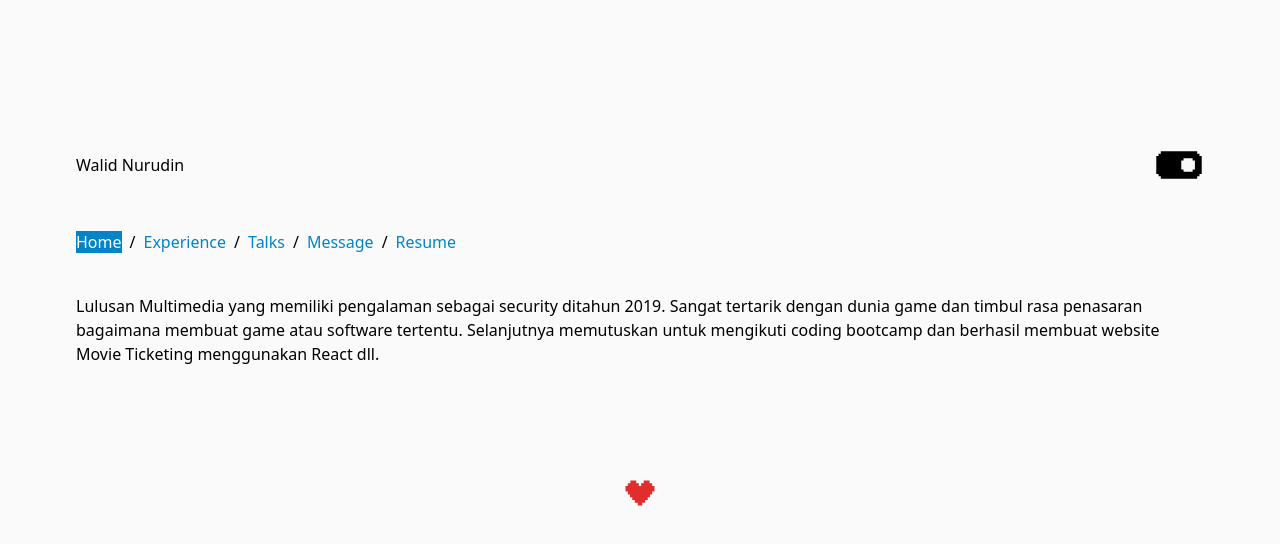
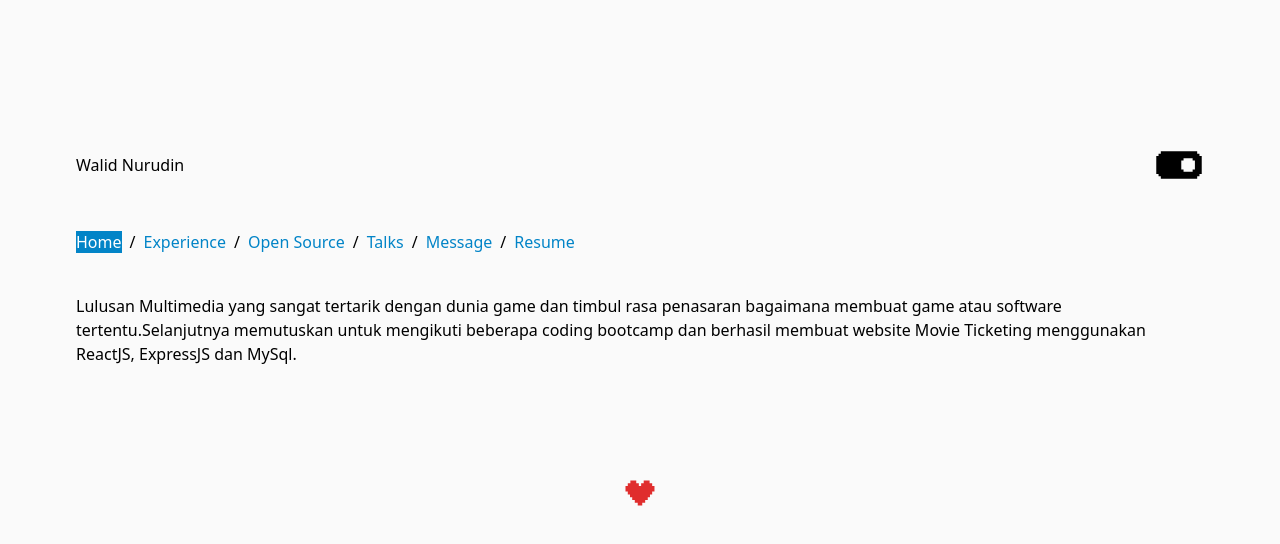
Before and after one commit to Walidnurudin/portofolio, a Next.js app: page / in a window 1280 px wide. Shown: the top 544 px of the page. Built offline with nearby package versions, Linux system fonts and the light colour scheme.

Commit message:
:zap: add open source

```diff
--- a/src/components/Navigation.js
+++ b/src/components/Navigation.js
@@ -10,6 +10,10 @@ const nav = [
   {
     label: 'Experience',
     route: '/experience'
+  },
+  {
+    label: 'Open Source',
+    route: '/open-source'
   },
   {
     label: 'Talks',
@@ -36,7 +40,7 @@ const Navigation = () => {
             <li key={i}>
               <a
                 target="_blank"
-                href="https://drive.google.com/file/d/17BCASX3jI5RYsQ9uEzQLC-u4SF2cC1-Q/view?usp=sharing"
+                href="https://drive.google.com/file/d/1qA47R74Augf3yg7yFeSmvstVQL-SZBdT/view?usp=sharing"
                 rel="noopener noreferrer"
                 className="text-sky-600 dark:text-white"
               >
--- a/src/pages/experience/index.js
+++ b/src/pages/experience/index.js
@@ -38,13 +38,14 @@ const Experience = () => {
     <div>
       <div className="dark:text-green-300">
         {exp.map((d, i) => (
-          <div key={i} className="mb-8">
+          <div key={i} className="mb-6">
             <h3 className="text-xl">{d.role}</h3>
             <p className="text-sm text-gray-600 dark:text-white">
               {d.company} ({d.date})
             </p>
 
             <p className="mt-2 p-2">{d.desc}</p>
+            {exp.length - 1 !== i && <div className="border-b-4 pb-3"></div>}
           </div>
         ))}
       </div>
--- a/src/pages/index.js
+++ b/src/pages/index.js
@@ -2,11 +2,10 @@ export default function Home() {
   return (
     <div>
       <p className="dark:text-green-300">
-        Lulusan Multimedia yang memiliki pengalaman sebagai security ditahun
-        2019. Sangat tertarik dengan dunia game dan timbul rasa penasaran
-        bagaimana membuat game atau software tertentu. Selanjutnya memutuskan
-        untuk mengikuti coding bootcamp dan berhasil membuat website Movie
-        Ticketing menggunakan React dll.
+        Lulusan Multimedia yang sangat tertarik dengan dunia game dan timbul
+        rasa penasaran bagaimana membuat game atau software tertentu.Selanjutnya
+        memutuskan untuk mengikuti beberapa coding bootcamp dan berhasil membuat
+        website Movie Ticketing menggunakan ReactJS, ExpressJS dan MySql.
       </p>
     </div>
   );
```
Also changed, not shown: src/pages/open-source/index.js (added).
